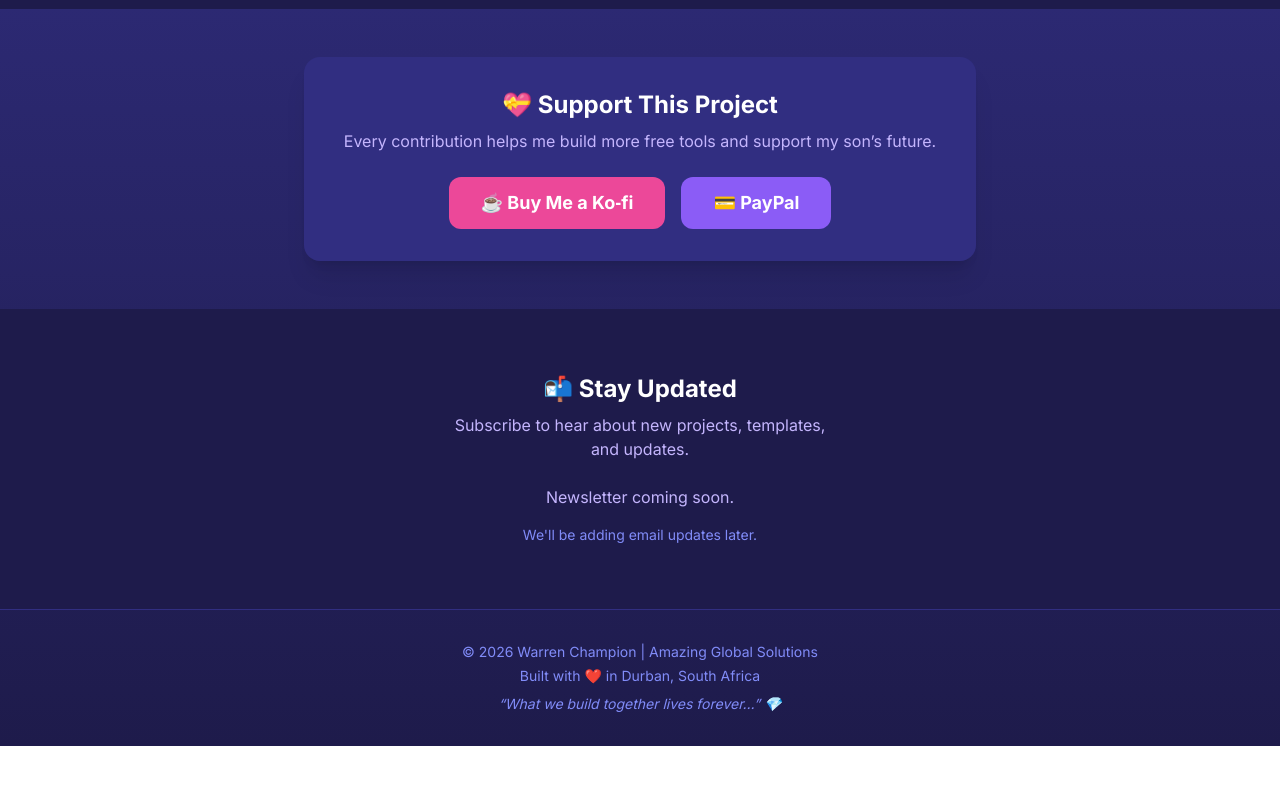
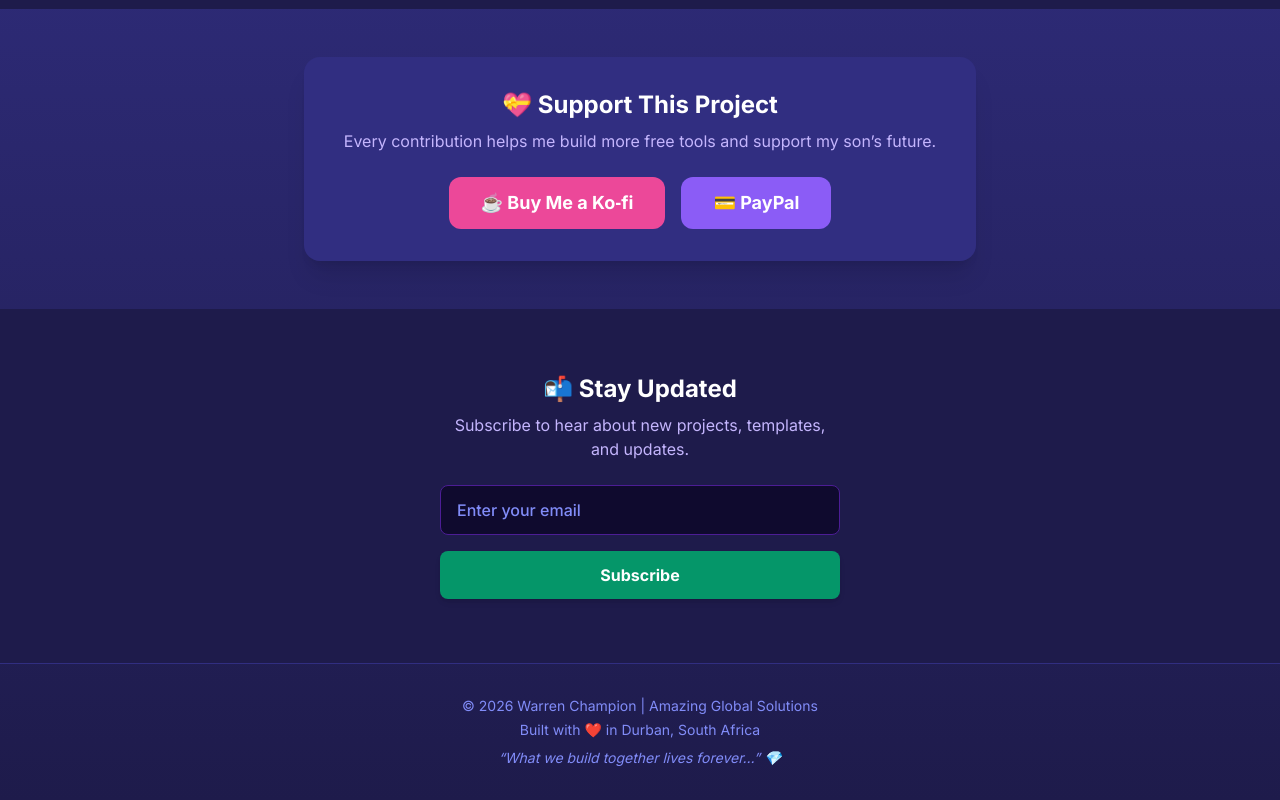
Before and after one commit to Champsurfer7/app-for-good, a Next.js app: page / in a window 1280 px wide. Shown: the part 1244-2044 px from the top of the page. Before the commit the page ends 1990 px from the top, so only its background shows below. Built offline with nearby package versions, Linux system fonts and the light colour scheme; no server answers.

Commit message:
Add GitHub Sponsor card to support banner

```diff
--- a/app/page.tsx
+++ b/app/page.tsx
@@ -3,9 +3,41 @@
 
 import Link from 'next/link';
 import { useState } from 'react';
-// Firebase temporarily disabled for local design preview
+import { getFirestore, collection, addDoc } from 'firebase/firestore';
+import { initializeApp } from 'firebase/app';
+
+const firebaseConfig = {
+  apiKey: process.env.NEXT_PUBLIC_FIREBASE_API_KEY,
+  authDomain: process.env.NEXT_PUBLIC_FIREBASE_AUTH_DOMAIN,
+  projectId: process.env.NEXT_PUBLIC_FIREBASE_PROJECT_ID,
+  storageBucket: process.env.NEXT_PUBLIC_FIREBASE_STORAGE_BUCKET,
+  messagingSenderId: process.env.NEXT_PUBLIC_FIREBASE_MESSAGING_SENDER_ID,
+  appId: process.env.NEXT_PUBLIC_FIREBASE_APP_ID,
+};
+
+// Initialize Firebase & Firestore only on client side
+const app = initializeApp(firebaseConfig);
+const db = getFirestore(app);
 
 export default function Home() {
+  const [subEmail, setSubEmail] = useState("");
+  const [subMessage, setSubMessage] = useState("");
+
+  const handleSubscribe = async (e: React.FormEvent) => {
+    e.preventDefault();
+    try {
+      await addDoc(collection(db, "subscribers"), {
+        email: subEmail,
+        subscribedAt: new Date()
+      });
+      setSubMessage("Thank you for subscribing! We will be in touch.");
+      setSubEmail("");
+    } catch (error: any) {
+      setSubMessage("Error: " + error.message);
+    }
+  };
+
+  // ... rest of the component remains the same
 
 
   return (
@@ -109,17 +141,32 @@ export default function Home() {
         </div>
       </section>
 
-      {/* ────────── NEWSLETTER ────────── */}
+      {/* ────────── NEWSLETTER (functional) ────────── */}
       <section className="py-16 bg-[#1E1B4B]">
         <div className="max-w-md mx-auto px-6 text-center">
           <h2 className="text-2xl font-bold text-white mb-2">📬 Stay Updated</h2>
           <p className="text-[#C4B5FD] mb-6">
             Subscribe to hear about new projects, templates, and updates.
           </p>
-          <div className="text-center">
-            <p className="text-[#C4B5FD] mb-4">Newsletter coming soon.</p>
-            <p className="text-sm text-[#818CF8]">We'll be adding email updates later.</p>
-          </div>
+          <form onSubmit={handleSubscribe} className="space-y-4">
+            <input
+              type="email"
+              required
+              value={subEmail}
+              onChange={(e) => setSubEmail(e.target.value)}
+              className="w-full px-4 py-3 border border-[#4C1D95] rounded-lg bg-[#0F0A2E] text-white placeholder-[#818CF8] focus:outline-none focus:ring-2 focus:ring-[#EC4899]"
+              placeholder="Enter your email"
+            />
+            <button
+              type="submit"
+              className="w-full py-3 text-white bg-[#059669] rounded-lg hover:bg-[#047857] font-bold transition duration-300 shadow-md"
+            >
+              Subscribe
+            </button>
+          </form>
+          {subMessage && (
+            <p className="mt-4 text-sm text-[#34D399] font-medium">{subMessage}</p>
+          )}
         </div>
       </section>
 
```
